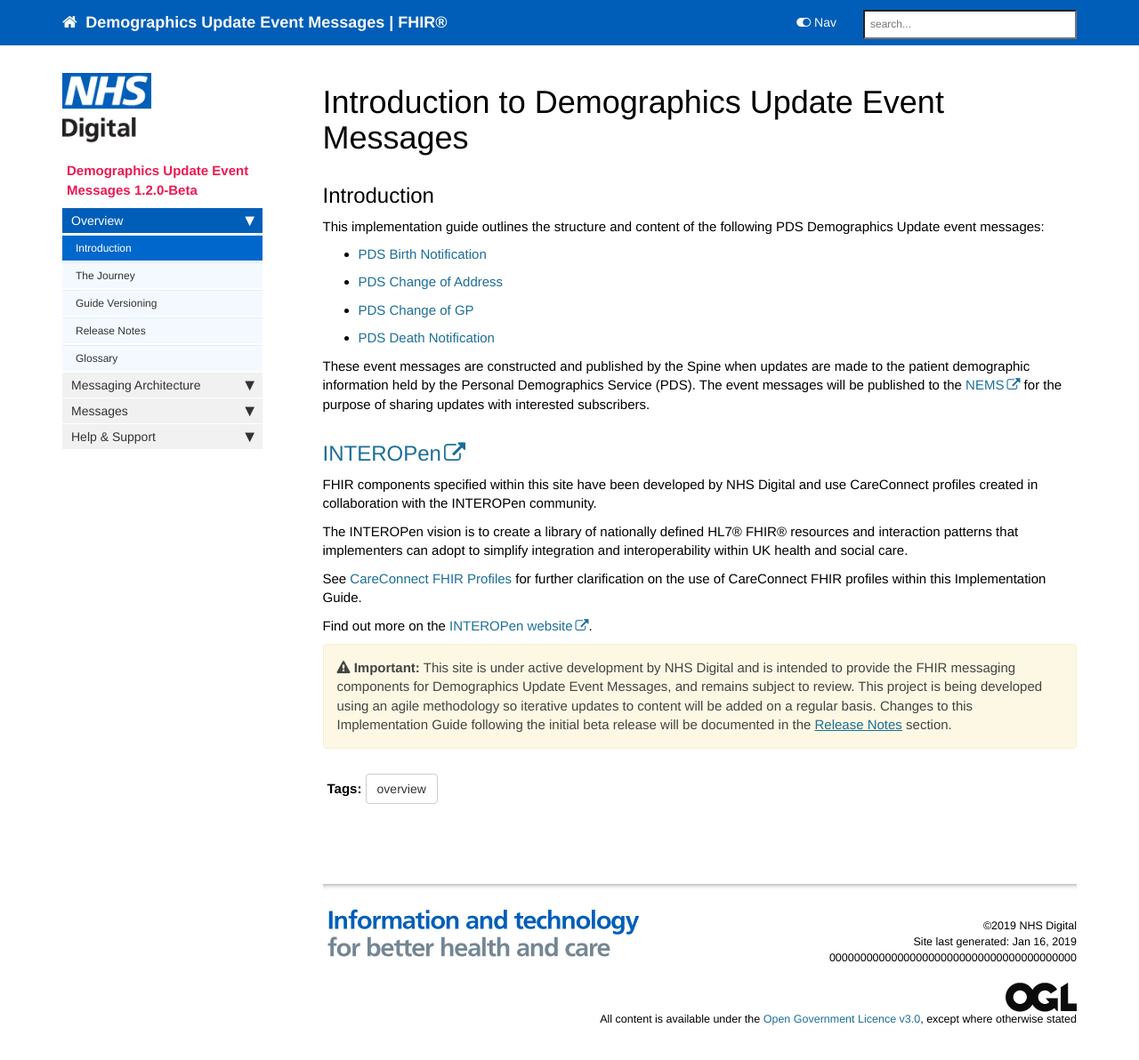
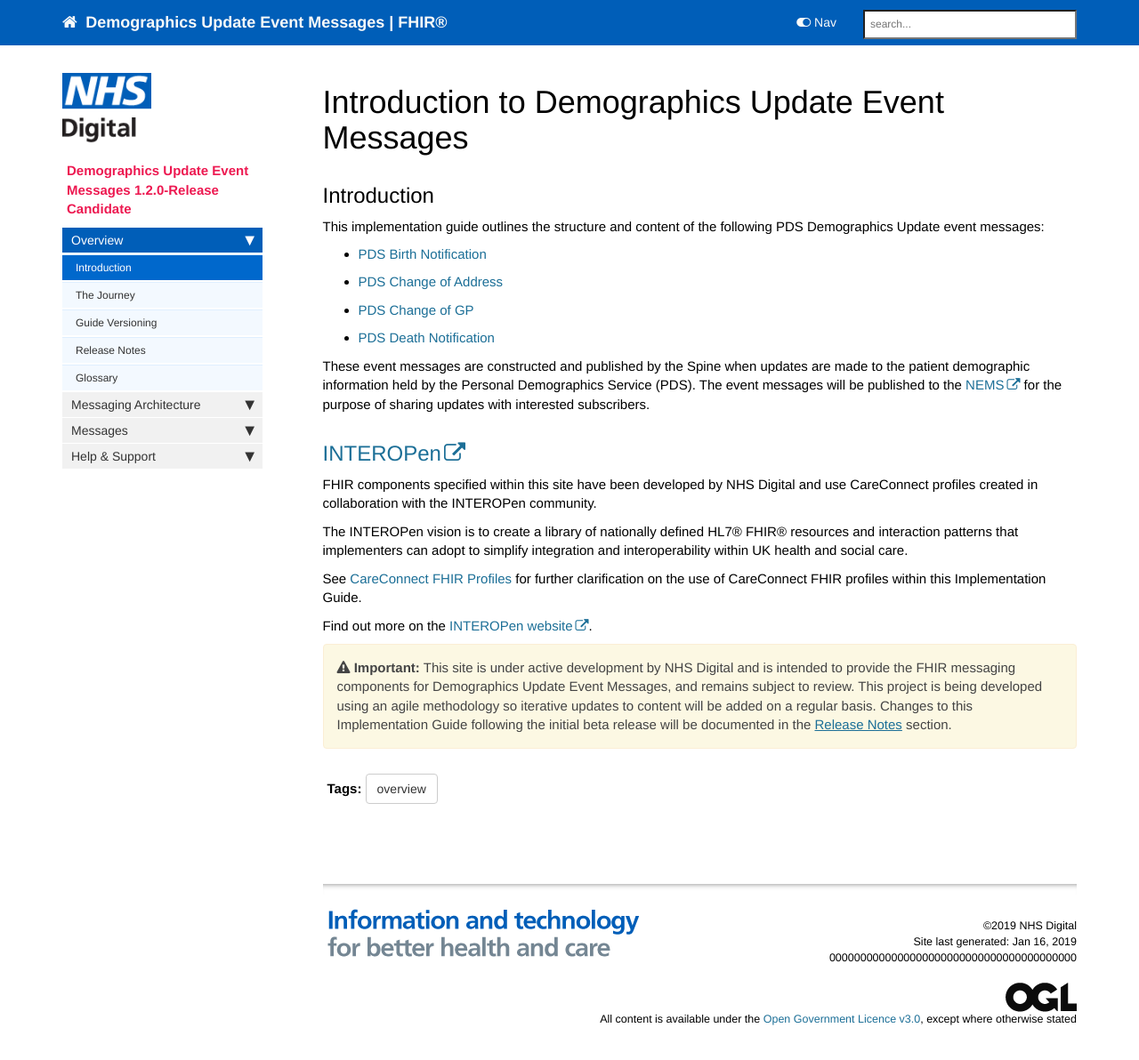
Before and after one commit to nhsconnect/Demographic-Event-Messages-CareConnect, a Jekyll site: the page built from index.md, in a window 1280 px wide and 1216 px high. Shown: the top 1192 px of the window at 89% size. Built offline with Jekyll 4.4.1, drawn with Linux system fonts in a browser that asks for light colours; nearby versions of some CDN libraries; comment, search, counter and statistics services are not loaded.

Commit message:
Upversion IG Beta to Release Candidate

```diff
--- a/_data/sidebars/overview_sidebar.yml
+++ b/_data/sidebars/overview_sidebar.yml
@@ -1,7 +1,7 @@
 entries:
 - title: Demographics Update Event Messages
   product: Demographics Update Event Messages
-  version: 1.2.0-Beta
+  version: 1.2.0-Release Candidate
   levels: one
   folders:
 
```
